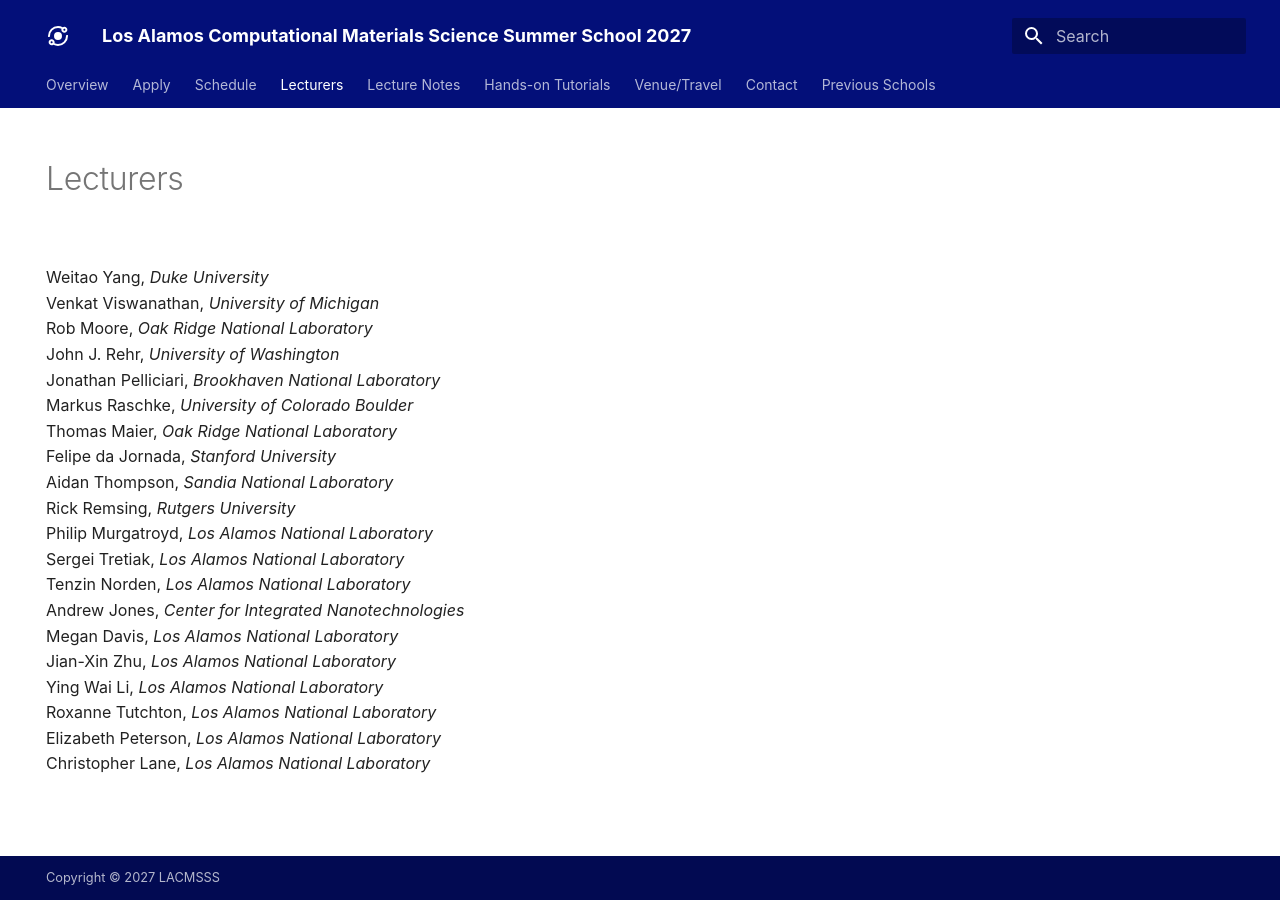
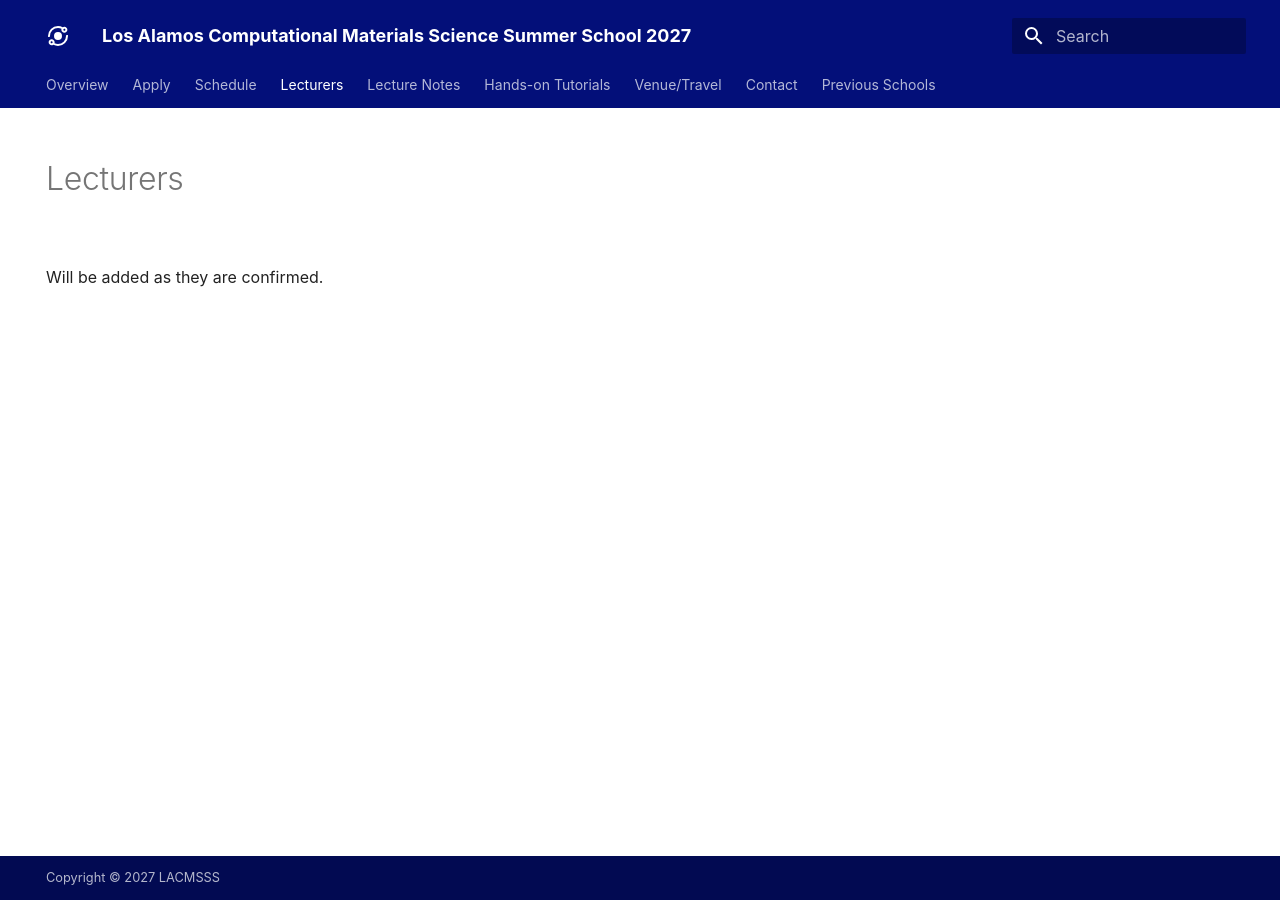
Before and after one commit to LACCMSS/2027, an MkDocs documentation site: the page built from docs/lecturers.md, in a window 1280 px wide. Built offline with MkDocs 1.6.1 and Material for MkDocs 9.7.7, drawn with Linux system fonts in a browser that asks for light colours; some web fonts are replaced.

Commit message:
Update lecturers.md

```diff
--- a/docs/lecturers.md
+++ b/docs/lecturers.md
@@ -4,24 +4,5 @@ hide:
   - toc
 title: Lecturers
 ---
-<br>Weitao Yang, <i>Duke University</i>
-<br>Venkat Viswanathan, <i>University of Michigan</i>
-<br>Rob Moore, <i>Oak Ridge National Laboratory</i>
-<br>John J. Rehr, <i>University of Washington</i>
-<br>Jonathan Pelliciari, <i>Brookhaven National Laboratory</i>
-<br>Markus Raschke, <i>University of Colorado Boulder</i>
-<br>Thomas Maier, <i>Oak Ridge National Laboratory</i>
-<br>Felipe da Jornada, <i>Stanford University</i>
-<br>Aidan Thompson, <i>Sandia National Laboratory</i>
-<br>Rick Remsing, <i>Rutgers University</i>
-<br>Philip Murgatroyd, <i>Los Alamos National Laboratory</i>
-<br>Sergei Tretiak, <i>Los Alamos National Laboratory</i>
-<br>Tenzin Norden, <i>Los Alamos National Laboratory</i>
-<br>Andrew Jones, <i>Center for Integrated Nanotechnologies</i>
-<br>Megan Davis, <i>Los Alamos National Laboratory</i>
-<br>Jian-Xin Zhu, <i>Los Alamos National Laboratory</i>
-<br>Ying Wai Li, <i>Los Alamos National Laboratory</i>
-<br>Roxanne Tutchton, <i>Los Alamos National Laboratory</i>
-<br>Elizabeth Peterson, <i>Los Alamos National Laboratory</i>
-<br>Christopher Lane, <i>Los Alamos National Laboratory</i>
-<br>
+
+<br>Will be added as they are confirmed.
```
